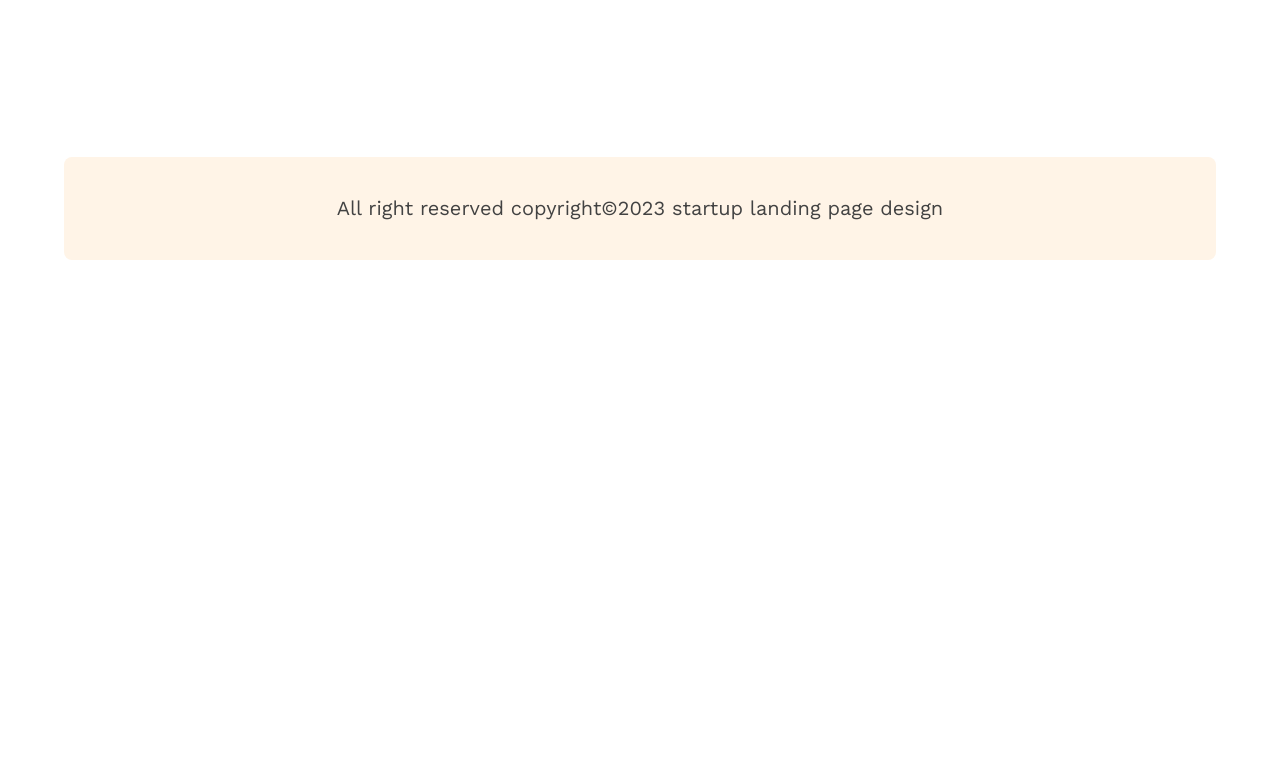
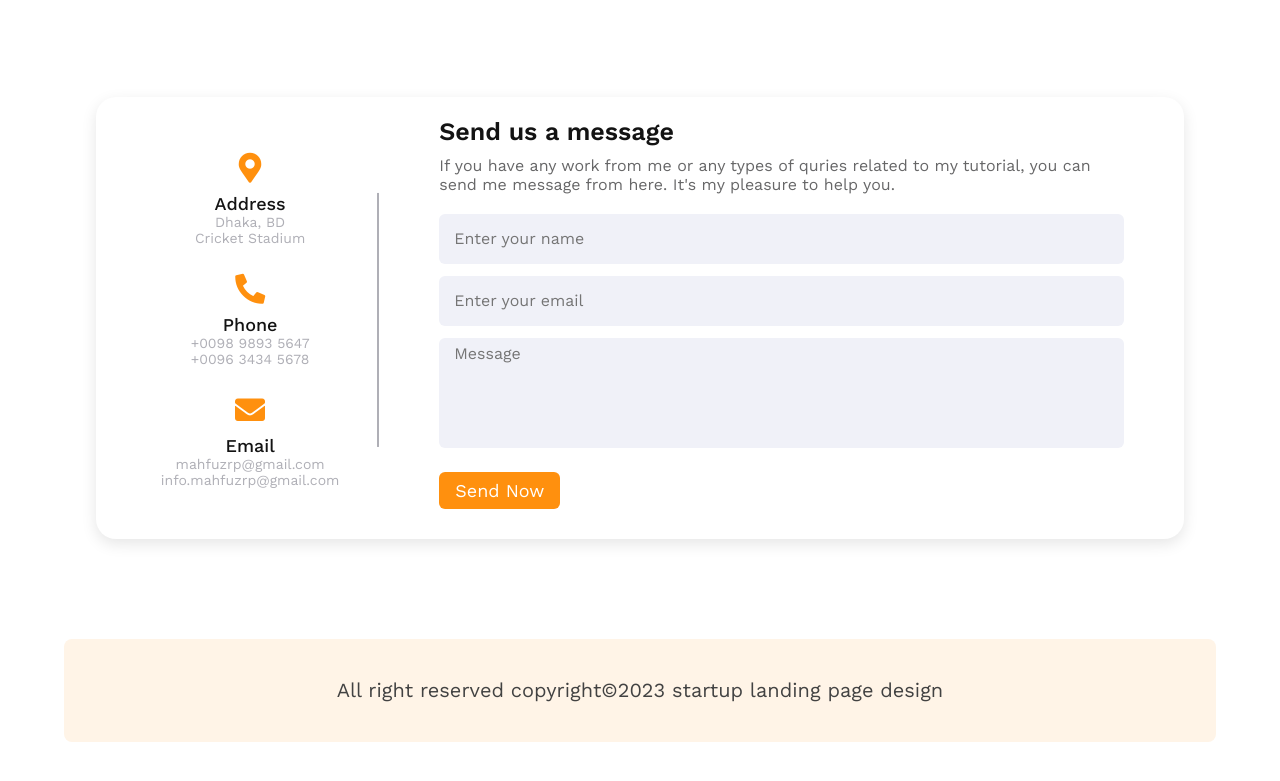
Before and after one commit to mdmahfuzrp/g3-architects, a plain HTML site: page index.html in a window 1280 px wide. Shown: the part 3719-4500 px from the top of the page. Before the commit the page ends 4029 px from the top, so only its background shows below. Drawn offline with nearby package versions, Linux system fonts and the light colour scheme.

Commit message:
all coding complete

```diff
--- a/index.html
+++ b/index.html
@@ -7,6 +7,7 @@
     <meta name="viewport" content="width=device-width, initial-scale=1.0">
     <title>G3 Architects: Assignment2</title>
     <link rel="stylesheet" href="styles/style.css">
+    <link rel="stylesheet" href="https://cdnjs.cloudflare.com/ajax/libs/font-awesome/5.15.2/css/all.min.css"/>
     <link href="https://fonts.googleapis.com/css2?family=Work+Sans:wght@200;300;400;500;600;700;800;900&display=swap"
         rel="stylesheet">
 </head>
@@ -148,6 +149,51 @@
     </main>
     <!-- Main Section End -->
 
+    <!-- Bonus Section Start -->
+    <section class="container">
+        <div class="content">
+          <div class="left-side">
+            <div class="address details">
+              <i class="fas fa-map-marker-alt"></i>
+              <div class="topic">Address</div>
+              <div class="text-one">Dhaka, BD</div>
+              <div class="text-two">Cricket Stadium</div>
+            </div>
+            <div class="phone details">
+              <i class="fas fa-phone-alt"></i>
+              <div class="topic">Phone</div>
+              <div class="text-one">+0098 9893 5647</div>
+              <div class="text-two">+0096 3434 5678</div>
+            </div>
+            <div class="email details">
+              <i class="fas fa-envelope"></i>
+              <div class="topic">Email</div>
+              <div class="text-one">mahfuzrp@gmail.com</div>
+              <div class="text-two">info.mahfuzrp@gmail.com</div>
+            </div>
+          </div>
+          <div class="right-side">
+            <div class="topic-text">Send us a message</div>
+            <p>If you have any work from me or any types of quries related to my tutorial, you can send me message from here. It's my pleasure to help you.</p>
+          <form action="#">
+            <div class="input-box">
+              <input type="text" placeholder="Enter your name">
+            </div>
+            <div class="input-box">
+              <input type="text" placeholder="Enter your email">
+            </div>
+            <div class="input-box message-box">
+              <textarea name="" id="" cols="30" rows="10" placeholder="Message"></textarea>
+            </div>
+            <div class="button">
+              <input type="button" value="Send Now" >
+            </div>
+          </form>
+        </div>
+        </div>
+    </section>
+    <!-- Bonus Section End -->
+
     <!-- Footer Start -->
     <footer>
         <p>All right reserved copyright&copy;2023 startup landing page design</p>
--- a/styles/style.css
+++ b/styles/style.css
@@ -282,6 +282,7 @@ main {
 /* sponsors */
 .sponsor-section {
     text-align: center;
+    margin-bottom: 70px;
 }
 
 .sponsor-section .section-description {
@@ -303,9 +304,115 @@ main {
 }
 
 
+/* Bonus Section Styles */
+.container{
+    width: 85%;
+    margin: 0 auto;
+    background: #fff;
+    border-radius: 20px;
+    padding: 20px 60px 30px 40px;
+    box-shadow: 0 5px 15px rgb(0 0 0 / 10%);
+  }
+  .container .content{
+    display: flex;
+    align-items: center;
+    justify-content: space-between;
+  }
+  .container .content .left-side{
+    width: 25%;
+    height: 100%;
+    display: flex;
+    flex-direction: column;
+    align-items: center;
+    justify-content: center;
+    margin-top: 15px;
+    position: relative;
+  }
+  .content .left-side::before{
+    content: '';
+    position: absolute;
+    height: 70%;
+    width: 2px;
+    right: -15px;
+    top: 50%;
+    transform: translateY(-50%);
+    background: #afafb6;
+  }
+  .content .left-side .details{
+    margin: 14px;
+    text-align: center;
+  }
+  .content .left-side .details i{
+    font-size: 30px;
+    color: #FF900E;
+    margin-bottom: 10px;
+  }
+  .content .left-side .details .topic{
+    font-size: 18px;
+    font-weight: 500;
+  }
+  .content .left-side .details .text-one,
+  .content .left-side .details .text-two{
+    font-size: 14px;
+    color: #afafb6;
+  }
+  .container .content .right-side{
+    width: 75%;
+    margin-left: 75px;
+  }
+  .content .right-side .topic-text{
+    font-size: 25px;
+    font-weight: 600;
+  }
+  .content .right-side p{
+    margin: 10px 0 20px 0;
+    color: #676768;
+  }
+  .right-side .input-box{
+    height: 50px;
+    width: 100%;
+    margin: 12px 0;
+  }
+  .right-side .input-box input,
+  .right-side .input-box textarea{
+    height: 100%;
+    width: 100%;
+    border: none;
+    outline: none;
+    font-size: 16px;
+    background: #F0F1F8;
+    border-radius: 6px;
+    padding: 0 15px;
+    resize: none;
+  }
+  .right-side .message-box{
+    min-height: 110px;
+  }
+  .right-side .input-box textarea{
+    padding-top: 6px;
+  }
+  .right-side .button{
+    display: inline-block;
+    margin-top: 12px;
+  }
+  .right-side .button input[type="button"]{
+    color: #fff;
+    font-size: 18px;
+    outline: none;
+    border: none;
+    padding: 8px 16px;
+    border-radius: 6px;
+    background: #FF900E;
+    cursor: pointer;
+    transition: all 0.3s ease;
+  }
+  .button input[type="button"]:hover{
+    background: #FF900E;
+  }
+
 /* Footer Section */
 footer {
-    margin: 130px 5% 50px 5%;
+    margin: 100px 5% 50px 5%;
     background: #FFF4E7;
     border-radius: 8px;
     text-align: center;
@@ -440,3 +547,39 @@ footer p {
         background-color: #FF900E;
     }
 }
+
+@media (max-width: 950px) {
+    .container{
+      width: 90%;
+      padding: 30px 40px 40px 35px ;
+      margin: 0 auto;
+    }
+    .container .content .right-side{
+     width: 75%;
+     margin-left: 55px;
+  }
+  }
+
+@media (max-width: 820px) {
+    .container{
+      margin: 40px auto;
+      height: 100%;
+    }
+    .container .content{
+      flex-direction: column-reverse;
+    }
+   .container .content .left-side{
+     width: 100%;
+     flex-direction: row;
+     margin-top: 40px;
+     justify-content: center;
+     flex-wrap: wrap;
+   }
+   .container .content .left-side::before{
+     display: none;
+   }
+   .container .content .right-side{
+     width: 100%;
+     margin-left: 0;
+   }
+  }
```
